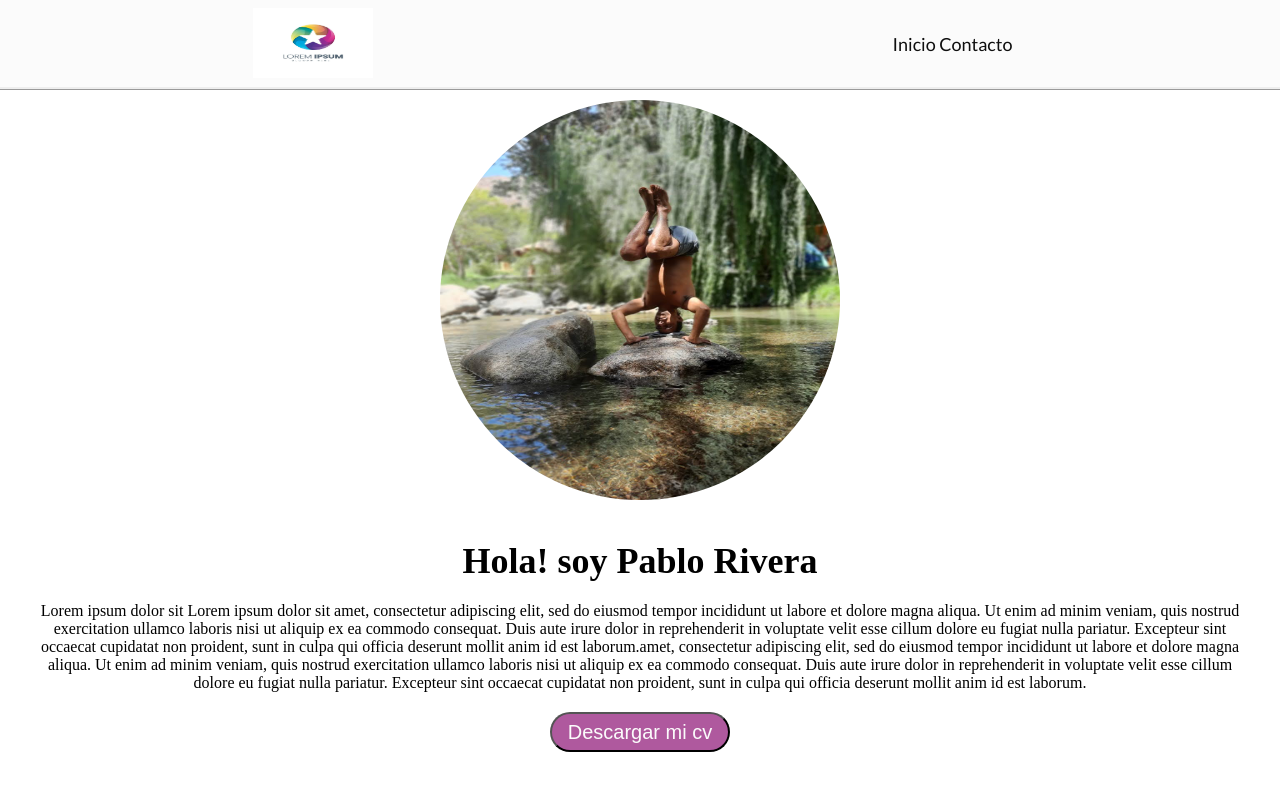
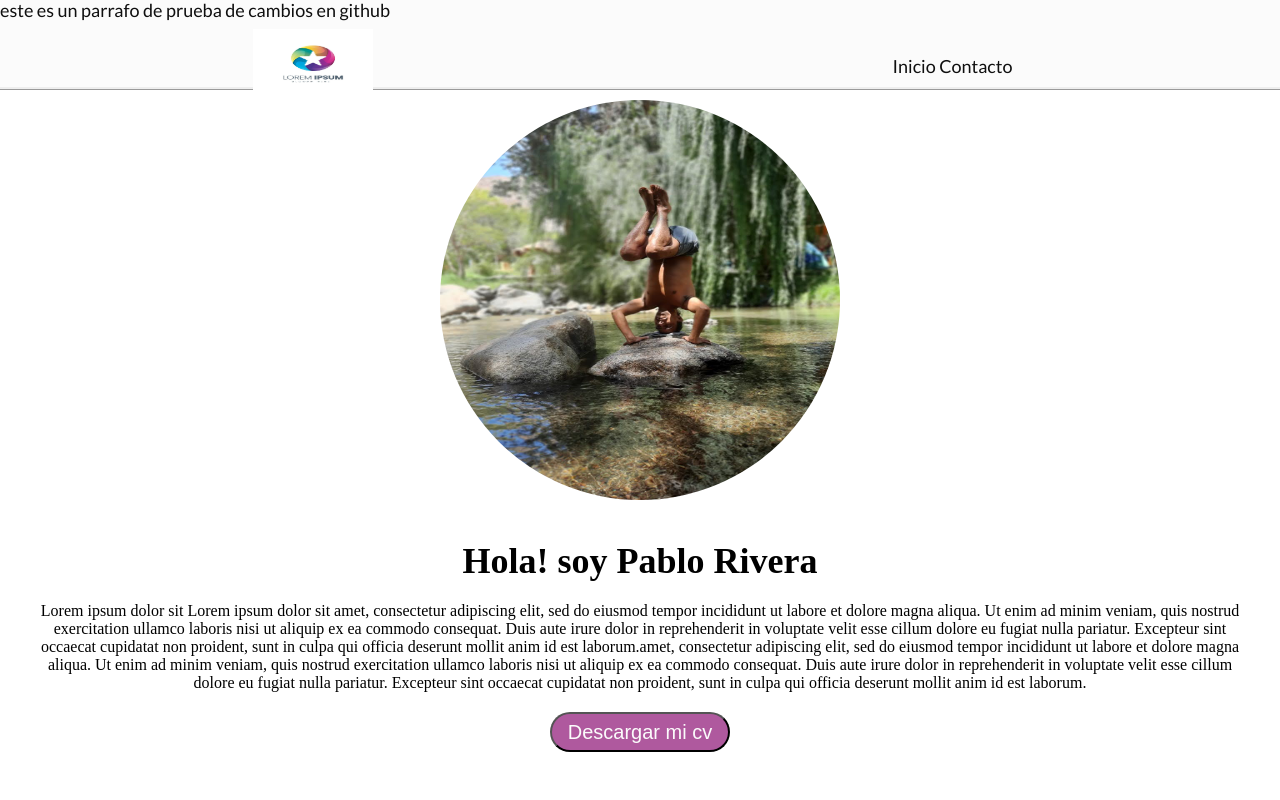
Before and after one commit to pabloriveraveras/pruebasgithub, a plain HTML site: page index.html in a window 1280 px wide. Shown: the top 800 px of the page. Drawn offline with Linux system fonts and the light colour scheme; a web font is replaced by a local one.

Commit message:
segundo commit

```diff
--- a/index.html
+++ b/index.html
@@ -12,6 +12,9 @@
 <body>
 
         <header id="header">
+
+            <div><p>este es un parrafo de prueba de cambios en github</p></div>
+
             <div class="flex-container1">
                 <div><img id="logo" src="/img/logo.jpg" alt="logo"></div>
                 <div>
```
